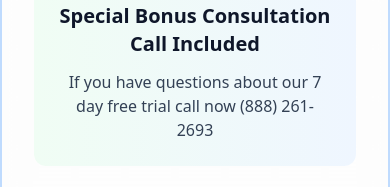
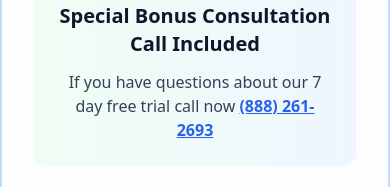
Before and after one commit to hadjisall03-afk/creativesdept, a React (Vite) app: page /pdf-download in a window 390 px wide. Shown: the part 852-1039 px from the top of the page. Built offline with nearby package versions, Linux system fonts and the light colour scheme; the HTML template or start-up script is replaced by a standard one.

Commit message:
Make phone number clickable

```diff
--- a/src/pages/PDFDownload.tsx
+++ b/src/pages/PDFDownload.tsx
@@ -89,7 +89,7 @@ const PDFDownload = () => {
               {/* Bonus Section */}
               <div className="bg-gradient-to-r from-green-50 to-blue-50 rounded-xl p-6 space-y-3">
                 <h3 className="text-xl font-bold text-slate-900 text-center">Special Bonus Consultation Call Included</h3>
-                <p className="text-slate-700 text-center">If you have questions about our 7 day free trial call now (888) 261-2693</p>
+                <p className="text-slate-700 text-center">If you have questions about our 7 day free trial call now <a href="tel:+18882612693" className="text-blue-600 hover:text-blue-800 underline font-semibold">(888) 261-2693</a></p>
               </div>
             </div>
           </CardContent>
```
